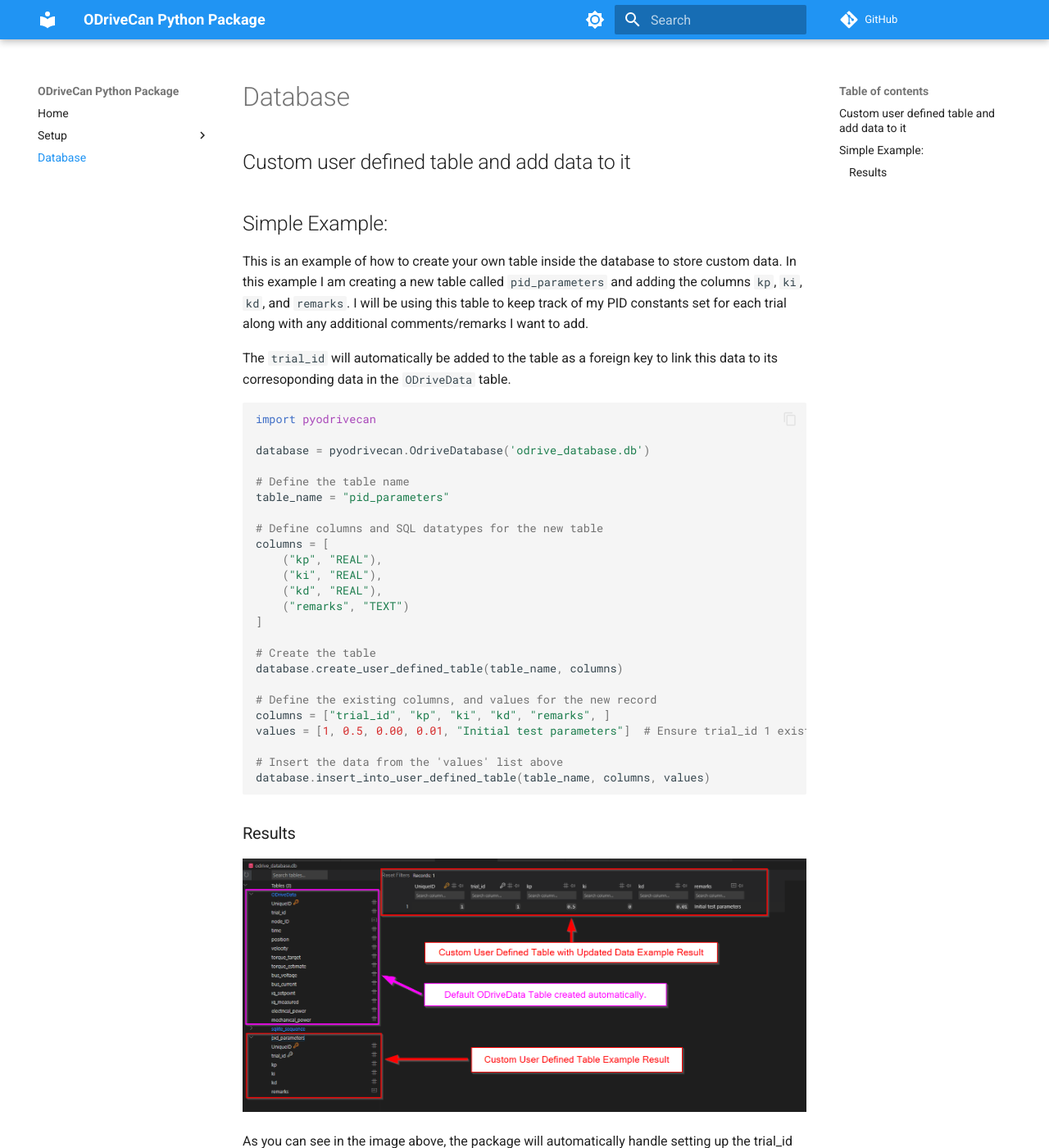
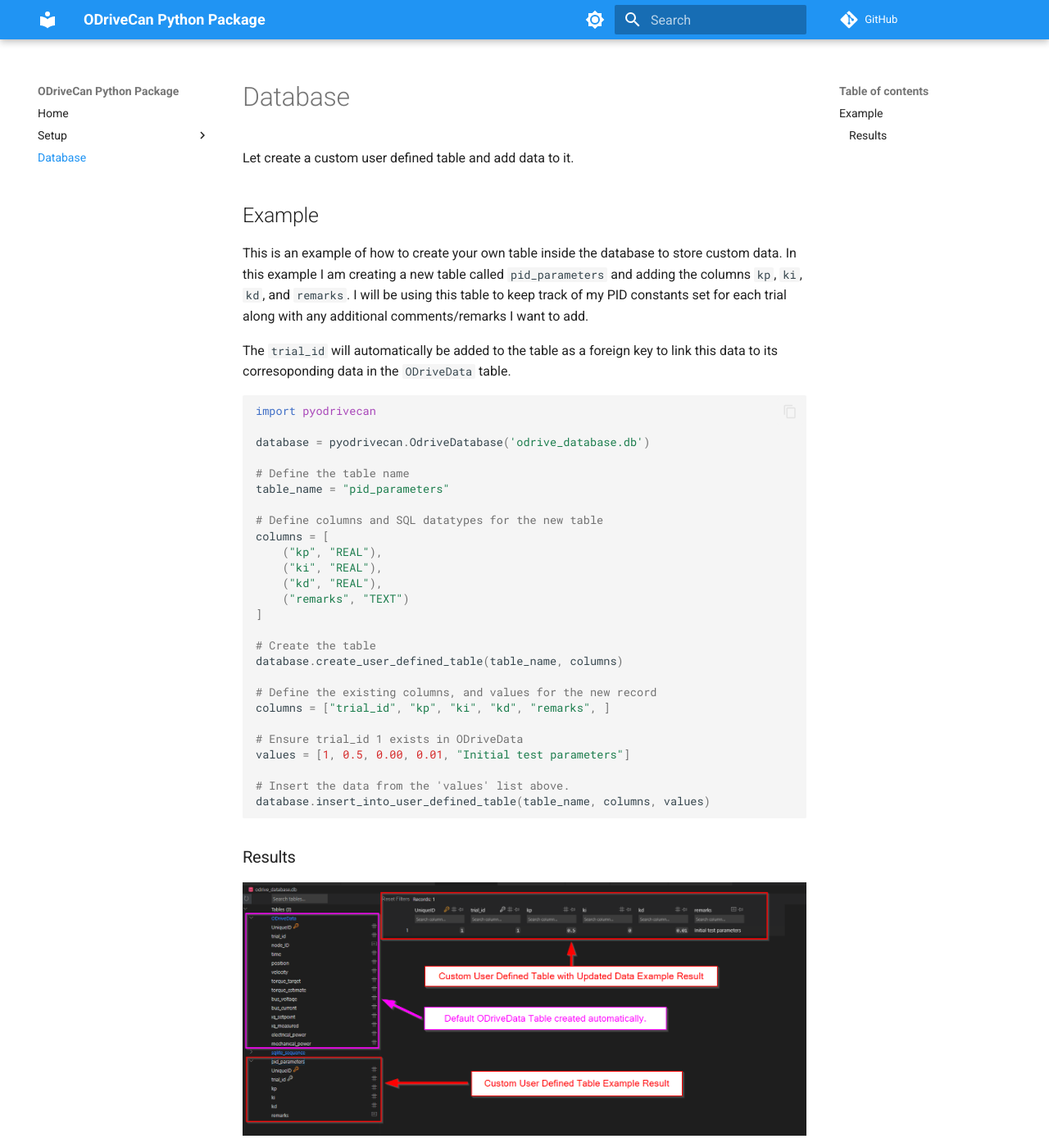
Before and after one commit to dylanballback/ODriveCan, an MkDocs documentation site: the page built from docs/database/database.md, in a window 1280 px wide and 1400 px high. Shown: the whole window at 82% size. Built offline with MkDocs 1.6.1 and Material for MkDocs 9.7.7, drawn with Linux system fonts in a browser that asks for light colours; comment, search, counter and statistics services are not loaded.

Commit message:
Updated.

````diff
--- a/docs/database/database.md
+++ b/docs/database/database.md
@@ -1,6 +1,7 @@
-## Custom user defined table and add data to it
+# Database
+Let create a custom user defined table and add data to it.
 
-## Simple Example:
+## Example
 
 This is an example of how to create your own table inside the database to store custom data. In this example I am creating a new table called `pid_parameters` and adding the columns `kp`, `ki`, `kd`, and `remarks`. I will be using this table to keep track of my PID constants set for each trial along with any additional comments/remarks I want to add.
 
@@ -27,9 +28,11 @@ database.create_user_defined_table(table_name, columns)
 
 # Define the existing columns, and values for the new record
 columns = ["trial_id", "kp", "ki", "kd", "remarks", ]
-values = [1, 0.5, 0.00, 0.01, "Initial test parameters"]  # Ensure trial_id 1 exists in ODriveData
 
-# Insert the data from the 'values' list above
+# Ensure trial_id 1 exists in ODriveData
+values = [1, 0.5, 0.00, 0.01, "Initial test parameters"]
+
+# Insert the data from the 'values' list above.
 database.insert_into_user_defined_table(table_name, columns, values)
 ```
 
````
